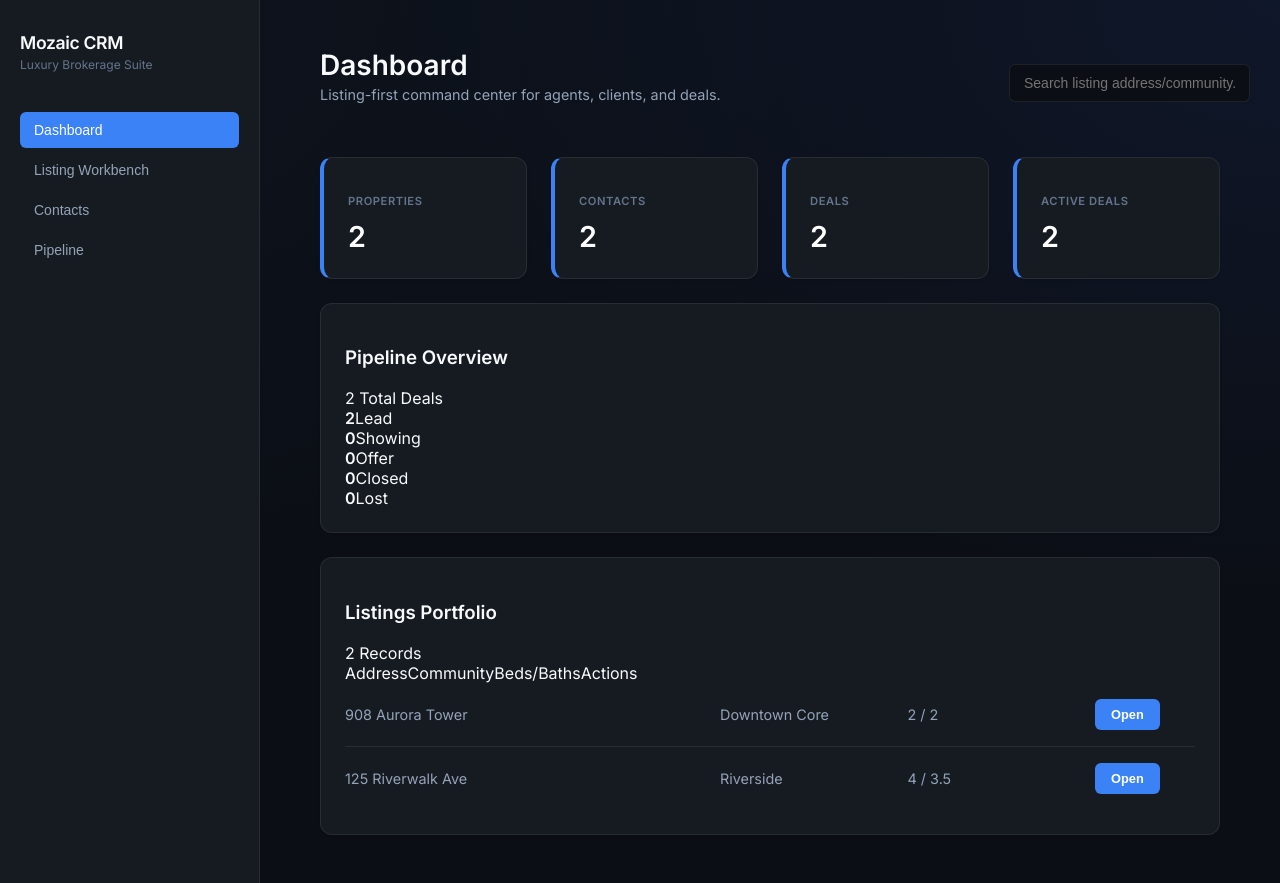
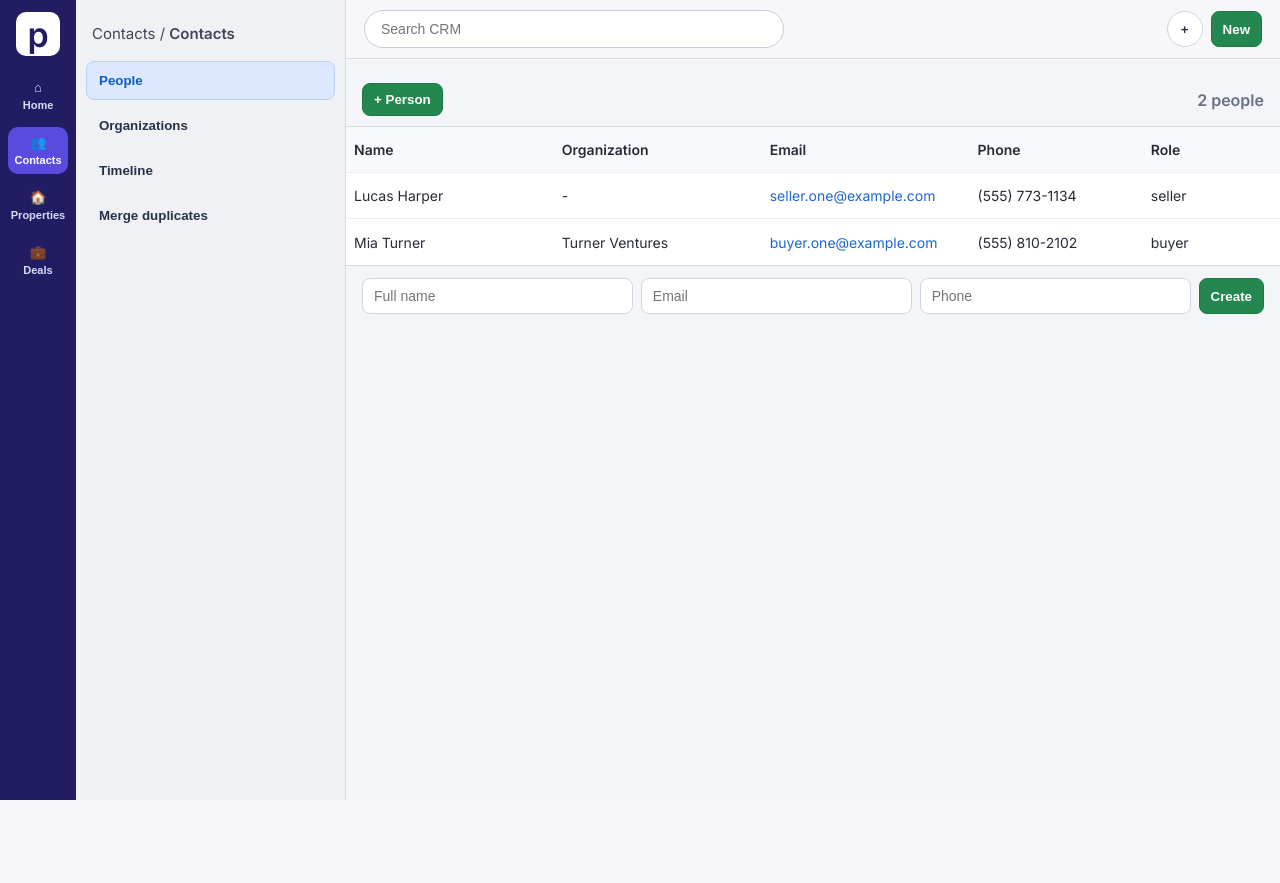
Before and after one commit to kunaal-gupta/Mozaic_CRM, a Django app: page / in a window 1280 px wide. After the commit the page ends 800 px from the top, so only its background shows below. Run offline with Django 5.2, Linux system fonts and the light colour scheme; data comes from the database, SQL or seed files in the repository; some web fonts are replaced.

Commit message:
Redesign CRM UI to match Pipedrive-style light workspace

```diff
--- a/crm/static/crm/app.js
+++ b/crm/static/crm/app.js
@@ -1,12 +1,25 @@
 const { useEffect, useMemo, useState } = React;
 
 const STAGES = ["lead", "showing", "offer", "closed", "lost"];
-
 const stageLabel = (stage) => stage.charAt(0).toUpperCase() + stage.slice(1);
 const formatDate = (iso) => new Date(iso).toLocaleString();
 
+const primaryRailItems = [
+  { key: "dashboard", icon: "⌂", label: "Home" },
+  { key: "contacts", icon: "👥", label: "Contacts" },
+  { key: "listing", icon: "🏠", label: "Properties" },
+  { key: "pipeline", icon: "💼", label: "Deals" },
+];
+
+const secondaryMenus = {
+  dashboard: ["Overview", "Team feed", "Forecast"],
+  contacts: ["People", "Organizations", "Timeline", "Merge duplicates"],
+  listing: ["Listing workbench", "Inventory", "Showing notes"],
+  pipeline: ["Kanban", "Deal history", "Stage rules"],
+};
+
 function App() {
-  const [tab, setTab] = useState("dashboard");
+  const [tab, setTab] = useState("contacts");
   const [dashboard, setDashboard] = useState(null);
   const [listings, setListings] = useState([]);
   const [contacts, setContacts] = useState([]);
@@ -85,70 +98,112 @@ function App() {
   }, [listings, search]);
 
   return (
+    <div className="app-shell">
+      <aside className="primary-rail">
+        <div className="logo">p</div>
+        {primaryRailItems.map((item) => (
+          <button
+            key={item.key}
+            className={`rail-btn ${tab === item.key ? "active" : ""}`}
+            onClick={() => setTab(item.key)}
+            title={item.label}
+          >
+            <span>{item.icon}</span>
+            <small>{item.label}</small>
+          </button>
+        ))}
+      </aside>
 
-    <div className="layout">
-      <aside className="sidebar">
-        <div className="brand">
-          <div className="dot" />
-          <div>
-            <h1>Mozaic CRM</h1>
-            <p>Luxury Brokerage Suite</p>
-          </div>
-        </div>
-        <div className="menu">
-          {[
-            ["dashboard", "Dashboard"],
-            ["listing", "Listing Workbench"],
-            ["contacts", "Contacts"],
-            ["pipeline", "Pipeline"],
-          ].map(([key, label]) => (
-            <button key={key} className={tab === key ? "active" : ""} onClick={() => setTab(key)}>
-              {label}
-            </button>
+      <aside className="secondary-rail">
+        <div className="crumb">Contacts / <strong>{stageLabel(tab)}</strong></div>
+        <div className="menu-block">
+          {(secondaryMenus[tab] || []).map((label, idx) => (
+            <button key={label} className={`sub-item ${idx === 0 ? "active" : ""}`}>{label}</button>
           ))}
         </div>
       </aside>
 
-      <main className="content">
-        <header className="topbar">
-          <div>
-            <h2>{tab === "listing" ? "Listing Workbench" : stageLabel(tab)}</h2>
-            <p>Listing-first command center for agents, clients, and deals.</p>
-          </div>
-          <div className="search-wrap">
-            <input placeholder="Search listing address/community..." value={search} onChange={(e) => setSearch(e.target.value)} />
+      <main className="workspace">
+        <header className="global-topbar">
+          <input
+            className="global-search"
+            placeholder="Search CRM"
+            value={search}
+            onChange={(e) => setSearch(e.target.value)}
+          />
+          <div className="topbar-actions">
+            <button className="ghost">+</button>
+            <button className="primary">New</button>
           </div>
         </header>
 
+        <section className="content-wrap">
           {loading && <div className="loading">Syncing workspace...</div>}
 
           {tab === "dashboard" && dashboard && (
-          <section className="panel-grid">
+            <>
+              <div className="data-toolbar">
+                <strong>Portfolio Snapshot</strong>
+                <span>{dashboard.stats.deals} deals in motion</span>
+              </div>
+              <div className="kpi-row">
                 {Object.entries(dashboard.stats).map(([label, value]) => (
-              <article key={label} className="kpi">
+                  <article key={label} className="kpi-card">
                     <p>{label.replaceAll("_", " ")}</p>
                     <h3>{value}</h3>
                   </article>
                 ))}
+              </div>
+            </>
+          )}
 
-            <article className="card wide">
-              <div className="card-head"><h3>Pipeline Overview</h3><span>{dashboard.stats.deals} Total Deals</span></div>
-              <div className="pipeline-mini">
-                {dashboard.pipeline.map((item) => (
-                  <div key={item.stage} className="stage-chip">
-                    <strong>{item.count}</strong>
-                    <span>{stageLabel(item.stage)}</span>
+          {tab === "contacts" && (
+            <>
+              <div className="data-toolbar">
+                <button className="primary">+ Person</button>
+                <span>{contacts.length} people</span>
+              </div>
+              <div className="table-shell">
+                <div className="thead row contacts-row">
+                  <span>Name</span><span>Organization</span><span>Email</span><span>Phone</span><span>Role</span>
+                </div>
+                {contacts.length === 0 && <div className="empty">No contacts yet</div>}
+                {contacts.map((c) => (
+                  <div key={c.id} className="row contacts-row">
+                    <span>{c.full_name}</span>
+                    <span>{c.company || "-"}</span>
+                    <span><a href={`mailto:${c.email}`}>{c.email}</a></span>
+                    <span>{c.phone_number || "-"}</span>
+                    <span>{c.professional_role}</span>
                   </div>
                 ))}
               </div>
-            </article>
 
-            <article className="card wide">
-              <div className="card-head"><h3>Listings Portfolio</h3><span>{filteredListings.length} Records</span></div>
-              <div className="table">
-                <div className="thead"><span>Address</span><span>Community</span><span>Beds/Baths</span><span>Actions</span></div>
+              <form onSubmit={createContact} className="quick-form">
+                <input placeholder="Full name" value={newContact.full_name} onChange={(e) => setNewContact({ ...newContact, full_name: e.target.value })} required />
+                <input placeholder="Email" type="email" value={newContact.email} onChange={(e) => setNewContact({ ...newContact, email: e.target.value })} required />
+                <input placeholder="Phone" value={newContact.phone_number} onChange={(e) => setNewContact({ ...newContact, phone_number: e.target.value })} />
+                <button className="primary">Create</button>
+              </form>
+            </>
+          )}
+
+          {tab === "listing" && (
+            <>
+              <div className="data-toolbar">
+                <select onChange={(e) => openListing(e.target.value)} value={selectedListing || ""}>
+                  <option value="" disabled>Select listing</option>
+                  {filteredListings.map((l) => <option key={l.id} value={l.id}>{l.address} ({l.community})</option>)}
+                </select>
+                <span>{filteredListings.length} listings</span>
+              </div>
+
+              <div className="table-shell">
+                <div className="thead row listing-row">
+                  <span>Address</span><span>Community</span><span>Beds/Baths</span><span>Action</span>
+                </div>
                 {filteredListings.map((l) => (
-                  <div key={l.id} className="trow">
+                  <div key={l.id} className="row listing-row">
                     <span>{l.address}</span>
                     <span>{l.community}</span>
                     <span>{l.beds || "-"} / {l.baths || "-"}</span>
@@ -156,112 +211,37 @@ function App() {
                   </div>
                 ))}
               </div>
-            </article>
-          </section>
-        )}
-
-        {tab === "listing" && (
-          <section className="panel-grid">
-            <article className="card wide">
-              <div className="card-head"><h3>Select Active Listing</h3><span>Live context workspace</span></div>
-              <select onChange={(e) => openListing(e.target.value)} value={selectedListing || ""}>
-                <option value="" disabled>Choose listing</option>
-                {filteredListings.map((l) => <option key={l.id} value={l.id}>{l.address} ({l.community})</option>)}
-              </select>
-            </article>
 
               {listingDetail && (
-              <>
-                <article className="card">
-                  <h3>Property Snapshot</h3>
-                  <p className="muted">{listingDetail.listing.address}</p>
-                  <h4>{listingDetail.listing.community}</h4>
-                  <p>{listingDetail.listing.beds} beds • {listingDetail.listing.baths} baths • {listingDetail.listing.size} sqft</p>
-                </article>
-
-                <article className="card">
-                  <h3>Linked Contacts</h3>
-                  {listingDetail.contacts.length === 0 && <p className="muted">No contacts linked yet.</p>}
-                  {listingDetail.contacts.map((c) => (
-                    <div key={c.id} className="list-item">
-                      <strong>{c.full_name}</strong>
-                      <small>{c.professional_role} • {c.email}</small>
+                <div className="detail-grid">
+                  <article className="panel">
+                    <h4>Timeline</h4>
+                    {listingDetail.timeline.map((item) => (
+                      <div key={item.id} className="tiny-item">
+                        <strong>{item.type}</strong>
+                        <p>{item.description}</p>
+                        <small>{formatDate(item.timestamp)}</small>
                       </div>
                     ))}
                   </article>
-
-                <article className="card wide">
-                  <h3>Activity Timeline</h3>
-                  {listingDetail.timeline.map((item) => (
-                    <div key={item.id} className="timeline-item">
-                      <span className={`pill ${item.type}`}>{item.type}</span>
-                      <div>
-                        <p>{item.description}</p>
-                        <small>{formatDate(item.timestamp)}</small>
-                      </div>
-                    </div>
-                  ))}
-                </article>
-
-                <article className="card">
-                  <h3>Internal Notes</h3>
+                  <article className="panel">
+                    <h4>Notes</h4>
                     {listingDetail.notes.map((n) => <p key={n.id} className="note">{n.content}</p>)}
                     <form onSubmit={addNote} className="stack">
-                    <textarea value={noteText} onChange={(e) => setNoteText(e.target.value)} placeholder="Add execution notes for your team..." />
-                    <button>Add Note</button>
+                      <textarea value={noteText} onChange={(e) => setNoteText(e.target.value)} placeholder="Add note" />
+                      <button>Add</button>
                     </form>
                   </article>
-
-                <article className="card">
-                  <h3>Comms Log</h3>
-                  {listingDetail.communications.map((m) => (
-                    <div key={m.id} className="list-item">
-                      <strong>{m.type.toUpperCase()}</strong>
-                      <small>{m.message}</small>
                 </div>
-                  ))}
-                </article>
+              )}
             </>
-            )}
-          </section>
-        )}
-
-        {tab === "contacts" && (
-          <section className="panel-grid contacts">
-            <article className="card">
-              <h3>New Contact</h3>
-              <form onSubmit={createContact} className="stack">
-                <input placeholder="Full name" value={newContact.full_name} onChange={(e) => setNewContact({ ...newContact, full_name: e.target.value })} required />
-                <input placeholder="Email" type="email" value={newContact.email} onChange={(e) => setNewContact({ ...newContact, email: e.target.value })} required />
-                <input placeholder="Phone" value={newContact.phone_number} onChange={(e) => setNewContact({ ...newContact, phone_number: e.target.value })} />
-                <input placeholder="Company" value={newContact.company} onChange={(e) => setNewContact({ ...newContact, company: e.target.value })} />
-                <select value={newContact.professional_role} onChange={(e) => setNewContact({ ...newContact, professional_role: e.target.value })}>
-                  <option value="buyer">Buyer</option>
-                  <option value="seller">Seller</option>
-                  <option value="investor">Investor</option>
-                </select>
-                <button>Create Contact</button>
-              </form>
-            </article>
-
-            <article className="card wide">
-              <div className="card-head"><h3>Relationship Directory</h3><span>{contacts.length} Contacts</span></div>
-              {contacts.map((c) => (
-                <div key={c.id} className="trow compact">
-                  <span><strong>{c.full_name}</strong></span>
-                  <span>{c.professional_role}</span>
-                  <span>{c.email}</span>
-                </div>
-              ))}
-            </article>
-          </section>
           )}
 
           {tab === "pipeline" && (
-          <section className="kanban-wrap">
+            <div className="kanban-wrap">
               {STAGES.map((stage) => (
                 <div key={stage} className="kanban-col">
-                <div className="card-head"><h3>{stageLabel(stage)}</h3><span>{deals.filter((d) => d.stage === stage).length}</span></div>
+                  <div className="col-head"><h4>{stageLabel(stage)}</h4><span>{deals.filter((d) => d.stage === stage).length}</span></div>
                   {deals.filter((d) => d.stage === stage).map((d) => (
                     <article key={d.id} className="deal-card">
                       <strong>{d.listing_address}</strong>
@@ -275,8 +255,9 @@ function App() {
                   ))}
                 </div>
               ))}
+            </div>
+          )}
         </section>
-        )}
       </main>
     </div>
   );
--- a/crm/static/crm/styles.css
+++ b/crm/static/crm/styles.css
@@ -1,193 +1,239 @@
 :root {
-  --bg: #0b0e14;
-  --surface: #161b22;
-  --surface-raised: #1f242d;
-  --border: rgba(255, 255, 255, 0.08);
-  --accent: #3b82f6; /* Modern Electric Blue */
-  --accent-soft: rgba(59, 130, 246, 0.1);
-  --text-main: #f8fafc;
-  --text-muted: #94a3b8;
-  --text-dim: #64748b;
-  --radius-sm: 6px;
-  --radius-md: 12px;
-  --font-sans: 'Inter', -apple-system, sans-serif;
-  --shadow-sm: 0 1px 2px rgba(0,0,0,0.1);
-  --shadow-lg: 0 10px 25px -5px rgba(0,0,0,0.3), 0 8px 10px -6px rgba(0,0,0,0.3);
+  --rail: #221d62;
+  --rail-active: #5a4bdf;
+  --border: #d9dbe3;
+  --surface: #ffffff;
+  --canvas: #f4f5f8;
+  --text: #272b37;
+  --muted: #677085;
+  --green: #23874f;
 }
 
-body {
-  margin: 0;
-  background-color: var(--bg);
-  background-image:
-    radial-gradient(at 0% 0%, rgba(59, 130, 246, 0.05) 0px, transparent 50%),
-    radial-gradient(at 100% 0%, rgba(15, 23, 42, 1) 0px, transparent 50%);
-  color: var(--text-main);
-  font-family: var(--font-sans);
-  -webkit-font-smoothing: antialiased;
-}
+* { box-sizing: border-box; }
+body { margin: 0; font-family: Inter, sans-serif; background: var(--canvas); color: var(--text); }
 
-/* --- Layout --- */
-.layout {
+.app-shell {
   display: grid;
-  grid-template-columns: 260px 1fr;
+  grid-template-columns: 76px 270px 1fr;
   min-height: 100vh;
 }
 
-.sidebar {
-  background: var(--surface);
-  border-right: 1px solid var(--border);
-  padding: 32px 20px;
+.primary-rail {
+  background: var(--rail);
+  color: #fff;
   display: flex;
   flex-direction: column;
-  gap: 40px;
+  align-items: center;
+  padding: 12px 8px;
+  gap: 8px;
 }
 
-.brand h1 {
-  font-size: 1.1rem;
+.logo {
+  width: 44px;
+  height: 44px;
+  border-radius: 10px;
+  background: #fff;
+  color: var(--rail);
+  display: grid;
+  place-items: center;
+  font-size: 34px;
   font-weight: 700;
-  letter-spacing: -0.02em;
-  margin: 0;
-  color: var(--text-main);
+  margin-bottom: 8px;
 }
 
-.brand p {
-  font-size: 0.75rem;
-  color: var(--text-dim);
-  margin: 4px 0 0;
+.rail-btn {
+  width: 100%;
+  border: none;
+  border-radius: 10px;
+  padding: 8px 2px;
+  color: #d9dcff;
+  background: transparent;
+  display: grid;
+  gap: 4px;
+  justify-items: center;
+}
+.rail-btn.active { background: var(--rail-active); color: #fff; }
+.rail-btn small { font-size: 11px; }
+
+.secondary-rail {
+  background: #f0f1f5;
+  border-right: 1px solid var(--border);
+  padding: 18px 10px;
 }
 
-/* --- Navigation --- */
-.menu { display: flex; flex-direction: column; gap: 4px; }
+.crumb {
+  font-size: 31px;
+  font-size: 15px;
+  margin: 6px 6px 18px;
+  color: #3f4658;
+}
 
-.menu button {
+.menu-block { display: grid; gap: 6px; }
+.sub-item {
+  border: 1px solid transparent;
   background: transparent;
-  border: none;
-  color: var(--text-muted);
-  padding: 10px 14px;
-  border-radius: var(--radius-sm);
   text-align: left;
-  font-size: 0.875rem;
-  font-weight: 500;
-  transition: all 0.2s ease;
+  padding: 11px 12px;
+  border-radius: 8px;
+  color: #26324a;
+}
+.sub-item.active {
+  background: #dbe8ff;
+  color: #0a5cc4;
+  border-color: #b8d0f4;
+  font-weight: 600;
+}
+
+.workspace { display: flex; flex-direction: column; }
+.global-topbar {
+  background: #f7f7f9;
+  border-bottom: 1px solid var(--border);
+  padding: 10px 18px;
+  display: flex;
+  justify-content: space-between;
+  gap: 12px;
+  align-items: center;
+}
+
+.global-search {
+  width: min(420px, 100%);
+  border: 1px solid #c8ccd8;
+  border-radius: 999px;
+  padding: 10px 16px;
+  font-size: 14px;
+}
+
+.topbar-actions { display: flex; gap: 8px; }
+button {
+  border: 1px solid #ced3e1;
+  background: #fff;
+  border-radius: 8px;
+  padding: 8px 11px;
+  font-weight: 600;
+  color: #2d3343;
   cursor: pointer;
 }
+button.primary { background: var(--green); color: #fff; border-color: #1e7844; }
+button.ghost { border-radius: 999px; width: 36px; height: 36px; padding: 0; }
 
-.menu button:hover {
-  background: var(--accent-soft);
-  color: var(--accent);
+.content-wrap { padding: 14px 0 24px; }
+.loading {
+  margin: 0 16px 12px;
+  background: #eef4ff;
+  border: 1px solid #d1ddf8;
+  color: #2450a8;
+  padding: 8px 12px;
+  border-radius: 8px;
+  font-size: 13px;
 }
 
-.menu button.active {
-  background: var(--accent);
-  color: white;
-}
-
-/* --- Main Content --- */
-.content {
-  padding: 48px 60px;
-  max-width: 1400px;
-}
-
-.topbar {
-  margin-bottom: 40px;
+.data-toolbar {
+  margin: 0 16px;
   display: flex;
   justify-content: space-between;
   align-items: center;
+  padding: 10px 0;
+}
+.data-toolbar span { color: var(--muted); font-weight: 600; }
+
+.table-shell {
+  margin: 0 0 12px;
+  border-top: 1px solid var(--border);
+  border-bottom: 1px solid var(--border);
+  background: var(--surface);
 }
 
-.topbar h2 { font-size: 1.75rem; font-weight: 700; margin: 0; }
-.topbar p { color: var(--text-muted); font-size: 0.9rem; margin-top: 4px; }
+.row {
+  display: grid;
+  align-items: center;
+  min-height: 46px;
+  padding: 0 8px;
+  border-bottom: 1px solid #eceef4;
+  font-size: 14px;
+}
+.row:last-child { border-bottom: none; }
+.thead {
+  background: #f8f9fc;
+  font-weight: 700;
+}
+.contacts-row { grid-template-columns: 1.2fr 1.2fr 1.2fr 1fr 0.7fr; }
+.listing-row { grid-template-columns: 1.5fr 1fr 0.7fr 0.5fr; }
 
-/* --- Cards & Grid --- */
-.panel-grid {
-  display: grid;
-  grid-template-columns: repeat(12, 1fr);
-  gap: 24px;
+a { color: #1f66cf; text-decoration: none; }
+.empty {
+  margin: 10px;
+  border: 1px dashed #cad2e4;
+  border-radius: 8px;
+  padding: 14px;
+  color: var(--muted);
+  text-align: center;
 }
 
-.card, .kpi {
-  background: var(--surface);
-  border: 1px solid var(--border);
-  border-radius: var(--radius-md);
-  padding: 24px;
-  box-shadow: var(--shadow-sm);
-  transition: transform 0.2s ease, border-color 0.2s ease, box-shadow 0.2s ease;
+.quick-form {
+  margin: 0 16px;
+  display: grid;
+  grid-template-columns: 1fr 1fr 1fr auto;
+  gap: 8px;
 }
 
-.card:hover {
-  border-color: rgba(255, 255, 255, 0.15);
-  box-shadow: var(--shadow-lg);
-  transform: translateY(-2px);
+input, select, textarea {
+  border: 1px solid #cfd5e3;
+  border-radius: 8px;
+  padding: 9px 11px;
+  font-size: 14px;
 }
 
-.card.wide { grid-column: span 12; }
-.card:not(.wide) { grid-column: span 4; }
+.detail-grid {
+  margin: 0 16px;
+  display: grid;
+  grid-template-columns: 1fr 1fr;
+  gap: 12px;
+}
+.panel {
+  background: #fff;
+  border: 1px solid var(--border);
+  border-radius: 8px;
+  padding: 12px;
+}
+.panel h4 { margin: 0 0 8px; }
+.tiny-item { border-bottom: 1px solid #eceff5; padding: 7px 0; }
+.tiny-item p { margin: 4px 0; }
+.tiny-item small { color: var(--muted); }
+.stack { display: grid; gap: 8px; }
+.note { background: #f3f6fb; border: 1px solid #d8deea; border-radius: 8px; padding: 8px; }
 
-.kpi { grid-column: span 3; border-left: 4px solid var(--accent); }
-.kpi p { color: var(--text-dim); text-transform: uppercase; font-size: 0.7rem; font-weight: 700; letter-spacing: 0.05em; }
-.kpi h3 { font-size: 1.8rem; margin: 8px 0 0; color: #fff; }
+.kpi-row {
+  margin: 0 16px;
+  display: grid;
+  gap: 8px;
+  grid-template-columns: repeat(auto-fit, minmax(170px, 1fr));
+}
+.kpi-card { background: #fff; border: 1px solid var(--border); border-radius: 8px; padding: 12px; }
+.kpi-card p { margin: 0; color: var(--muted); text-transform: uppercase; font-size: 11px; }
+.kpi-card h3 { margin: 8px 0 0; font-size: 27px; }
 
-/* --- Tables & Lists --- */
-.trow {
+.kanban-wrap {
+  margin: 0 16px;
   display: grid;
-  grid-template-columns: 2fr 1fr 1fr 100px;
-  padding: 16px 0;
-  border-bottom: 1px solid var(--border);
-  align-items: center;
-  font-size: 0.9rem;
+  grid-template-columns: repeat(5, minmax(220px, 1fr));
+  gap: 10px;
+  overflow: auto;
+}
+.kanban-col { background: #fff; border: 1px solid var(--border); border-radius: 8px; padding: 10px; }
+.col-head { display: flex; justify-content: space-between; margin-bottom: 8px; }
+.col-head h4 { margin: 0; }
+.deal-card { border: 1px solid #dde2ef; border-radius: 8px; padding: 8px; margin-bottom: 8px; }
+.deal-card p { margin: 6px 0; color: var(--muted); font-size: 13px; }
+.deal-actions { display: flex; flex-wrap: wrap; gap: 5px; }
+.deal-actions button { padding: 5px 8px; font-size: 12px; }
+
+@media (max-width: 1100px) {
+  .app-shell { grid-template-columns: 64px 210px 1fr; }
+  .quick-form { grid-template-columns: 1fr; }
 }
 
-.trow:last-child { border-bottom: none; }
-.trow strong { color: var(--text-main); }
-.trow span { color: var(--text-muted); }
-
-/* --- Forms --- */
-input, select, textarea {
-  background: var(--bg) !important;
-  border: 1px solid var(--border) !important;
-  border-radius: var(--radius-sm) !important;
-  color: var(--text-main) !important;
-  padding: 10px 14px !important;
-  font-size: 0.875rem !important;
-  width: 100%;
+@media (max-width: 900px) {
+  .app-shell { grid-template-columns: 1fr; }
+  .primary-rail, .secondary-rail { display: none; }
+  .detail-grid { grid-template-columns: 1fr; }
 }
-
-input:focus {
-  outline: none;
-  border-color: var(--accent) !important;
-  box-shadow: 0 0 0 3px var(--accent-soft) !important;
-}
-
-/* Button UI */
-button.primary, .card button {
-  background: var(--accent);
-  color: white;
-  border: none;
-  padding: 8px 16px;
-  font-weight: 600;
-  border-radius: var(--radius-sm);
-  font-size: 0.8rem;
-}
-
-/* --- Kanban --- */
-.kanban-wrap {
-  display: flex;
-  gap: 20px;
-  overflow-x: auto;
-  padding-bottom: 20px;
-}
-
-.kanban-col {
-  min-width: 280px;
-  background: rgba(255, 255, 255, 0.02);
-  border-radius: var(--radius-md);
-  padding: 16px;
-}
-
-.deal-card {
-  background: var(--surface-raised);
-  border: 1px solid var(--border);
-  padding: 16px;
-  border-radius: var(--radius-sm);
-  margin-bottom: 12px;
-}
```
Lines whose indentation alone changed are shown as unchanged.
